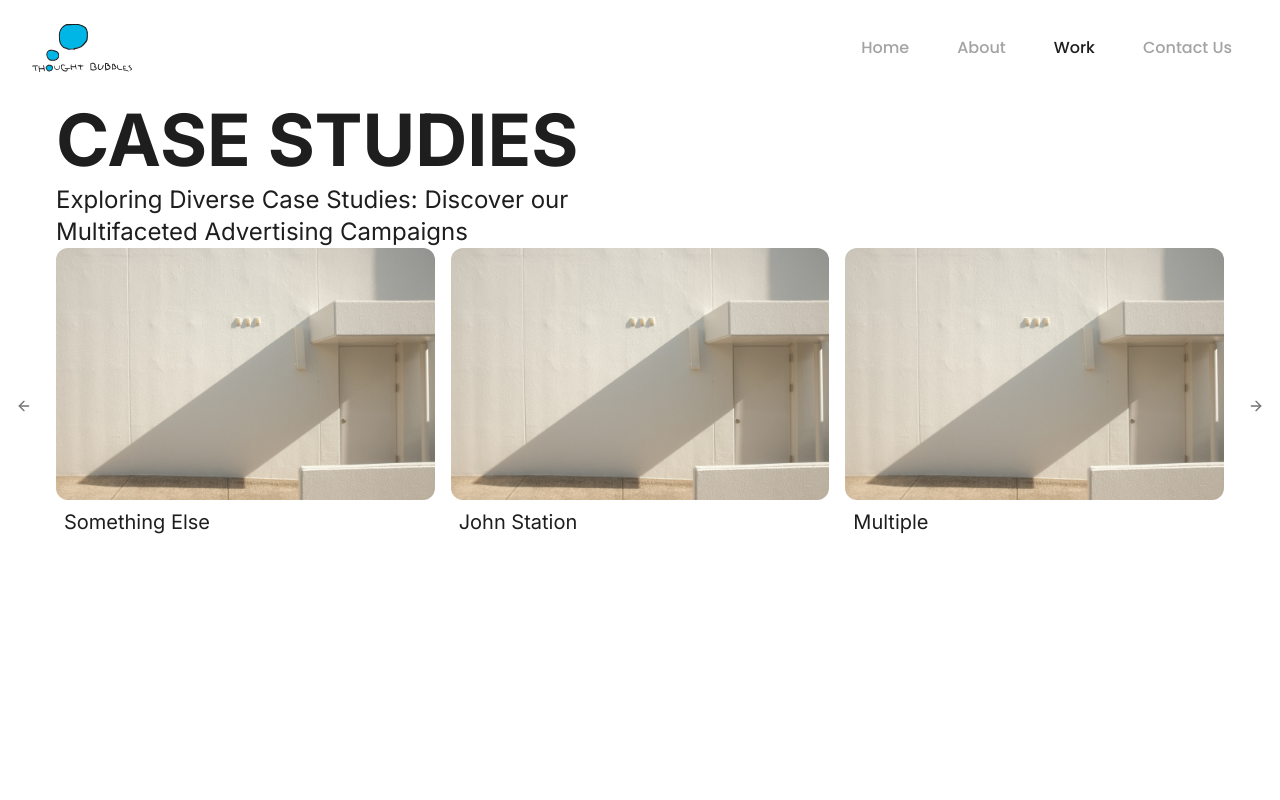
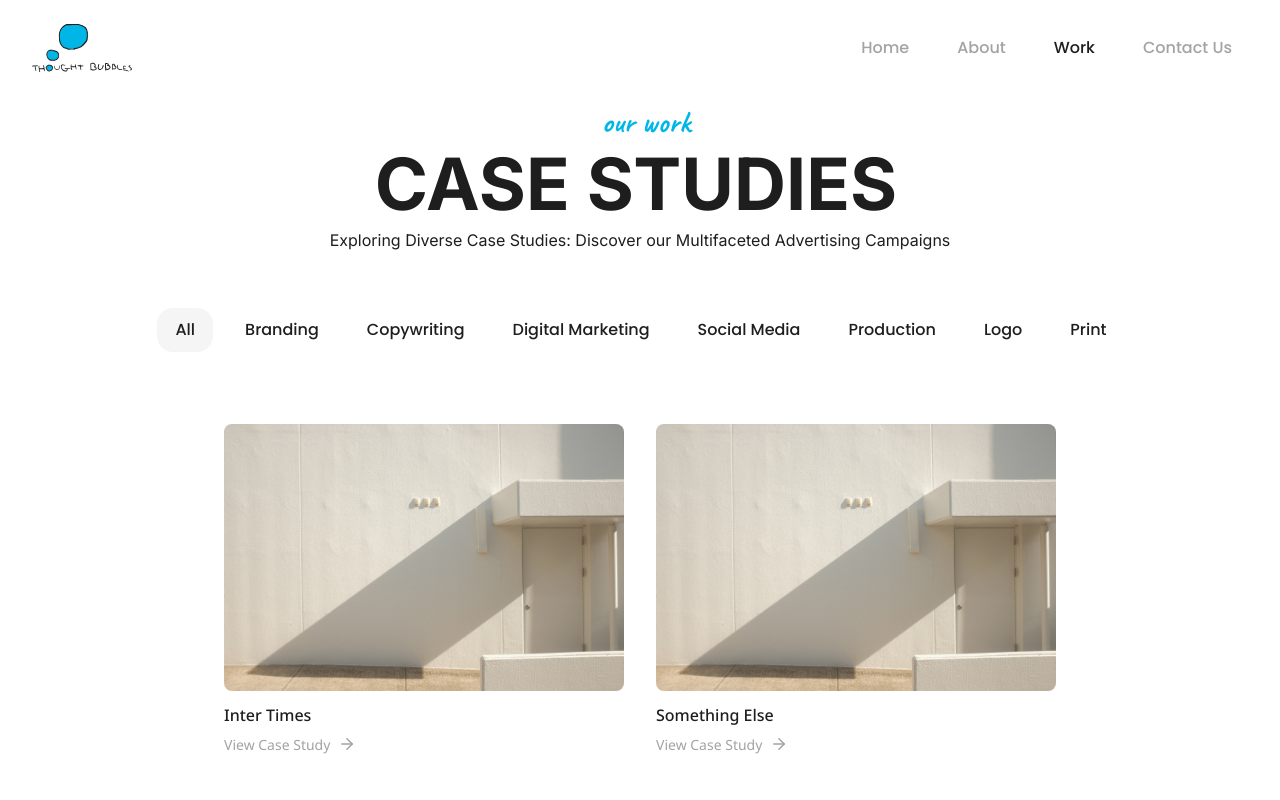
Before and after one commit to vatsalmotiani/thought-bubbles, a Next.js app: page /work/all in a window 1280 px wide. Shown: the top 800 px of the page. Built offline with nearby package versions, Linux system fonts and the light colour scheme.

Commit message:
Title Component

```diff
--- a/src/app/work/[category]/layout.jsx
+++ b/src/app/work/[category]/layout.jsx
@@ -23,16 +23,16 @@ export default function CategoryLayout({ children }) {
       >
         {/* <JumboCase img='/assets/caseVert.jpg' /> */}
         <TitleBold
+          sectionName='Our Work'
           heading='Case Studies'
           subheading='Exploring Diverse Case Studies: Discover our Multifaceted Advertising Campaigns'
         />
-        {children}
 
-        {/* <div className='flex flex-col items-center'>
+        <div className='flex flex-col items-center'>
           <CategoryNavigation services={serviceList} />
 
           {children}
-        </div> */}
+        </div>
       </motion.div>
     </>
   );
--- a/src/app/work/[category]/page.jsx
+++ b/src/app/work/[category]/page.jsx
@@ -6,70 +6,39 @@ import { Carousel, CarouselContent, CarouselPrevious, CarouselItem, CarouselNext
 import CaseCard from "@/components/CaseCard";
 import CaseLarge from "@/components/CaseLarge";
 
-// export default function WorkCase({ params }) {
-//   const cat = params.category;
-//   return (
-//     <div className='flex flex-wrap justify-center md:w-5/6 mt-8'>
-//       {cat !== "all"
-//         ? caseList
-//             .filter((caseStudy) => slugifyList(caseStudy.category).includes(cat))
-//             .map((filteredCase) => {
-//               return (
-//                 <motion.div
-//                   key={filteredCase.id}
-//                   initial={{ opacity: 0, y: 100, rotate: -10 }}
-//                   whileInView={{ opacity: 1, y: 0, rotate: 0, transition: { delay: 0.2, bounce: 0.4, duration: 0.8, type: "spring" } }}
-//                   viewport={{ once: true }}
-//                   className='mx-4 mb-8 md:mb-2'
-//                 >
-//                   <CaseCard caseStudy={filteredCase} />
-//                 </motion.div>
-//               );
-//             })
-//         : caseList.map((filteredCase) => {
-//             return (
-//               <motion.div
-//                 key={filteredCase.id}
-//                 initial={{ opacity: 0, y: 100, rotate: -10 }}
-//                 whileInView={{ opacity: 1, y: 0, rotate: 0, transition: { delay: 0.2, bounce: 0.4, duration: 0.8, type: "spring" } }}
-//                 viewport={{ once: true }}
-//                 className='mx-4 mb-8 md:mb-2'
-//               >
-//                 <CaseCard caseStudy={filteredCase} />
-//               </motion.div>
-//             );
-//           })}
-//     </div>
-//   );
-// }
 export default function WorkCase({ params }) {
   const cat = params.category;
   return (
-    <div className=''>
-      <Carousel
-        opts={{
-          align: "start",
-          loop: true,
-        }}
-        className=''
-      >
-        <CarouselContent>
-          {caseList
-            .filter((item) => item.favourite === true) // only favoutites
+    <div className='flex flex-wrap justify-center md:w-5/6 xl:w-full mt-8'>
+      {cat !== "all"
+        ? caseList
+            .filter((caseStudy) => slugifyList(caseStudy.category).includes(cat))
             .map((filteredCase) => {
               return (
-                <CarouselItem
+                <motion.div
                   key={filteredCase.id}
-                  className='basis-full sm:basis-1/2 lg:basis-1/3 flex justify-center'
+                  initial={{ opacity: 0, y: 100, rotate: -10 }}
+                  whileInView={{ opacity: 1, y: 0, rotate: 0, transition: { delay: 0.2, bounce: 0.4, duration: 0.8, type: "spring" } }}
+                  viewport={{ once: true }}
+                  className='mx-4 mb-8 md:mb-2'
                 >
-                  <CaseLarge caseStudy={filteredCase} />
-                </CarouselItem>
+                  <CaseCard caseStudy={filteredCase} />
+                </motion.div>
               );
-            })}
-        </CarouselContent>
-        <CarouselPrevious />
-        <CarouselNext />
-      </Carousel>
+            })
+        : caseList.map((filteredCase) => {
+            return (
+              <motion.div
+                key={filteredCase.id}
+                initial={{ opacity: 0, y: 100, rotate: -10 }}
+                whileInView={{ opacity: 1, y: 0, rotate: 0, transition: { delay: 0.2, bounce: 0.4, duration: 0.8, type: "spring" } }}
+                viewport={{ once: true }}
+                className='mx-4 mb-8 md:mb-2'
+              >
+                <CaseCard caseStudy={filteredCase} />
+              </motion.div>
+            );
+          })}
     </div>
   );
 }
--- a/src/components/Title.jsx
+++ b/src/components/Title.jsx
@@ -1,6 +1,3 @@
-"use client";
-import { motion } from "framer-motion";
-
 const Title = ({ sectionName, heading, subheading }) => {
   return (
     <div className='flex flex-col items-center text-center'>
@@ -15,13 +12,13 @@ const Title = ({ sectionName, heading, subheading }) => {
 
 export function TitleBold({ sectionName, heading, subheading }) {
   return (
-    <motion.div
-      initial={{ y: 100 }}
-      animate={{ y: 0, transition: { ease: [0.6, 0.01, -0.05, 0.95], duration: 0.2 } }}
-    >
-      <p className='me-2 font-inter font-bold uppercase text-tb-black text-5xl xl:text-7xl'>{heading}</p>
-      <p className='max-w-[600px] font-inter text-tb-black mt-2 text-xl xl:text-2xl'>{subheading}</p>
-    </motion.div>
+    <div className='flex flex-col items-center justify-center text-center'>
+      <span className='w-full px-4 sm:w-5/6 lg:w-[720px]'>
+        <p className='font-caveat lowercase text-tb-blue ps-3 pb-2 font-bold text-2xl sm:text-3xl'>{sectionName}</p>
+        <p className='me-2 font-inter font-bold uppercase text-tb-black text-3xl xl:text-7xl '>{heading}</p>
+        <p className='leading-6 font-inter text-tb-black mt-2 '>{subheading}</p>
+      </span>
+    </div>
   );
 }
 
```
